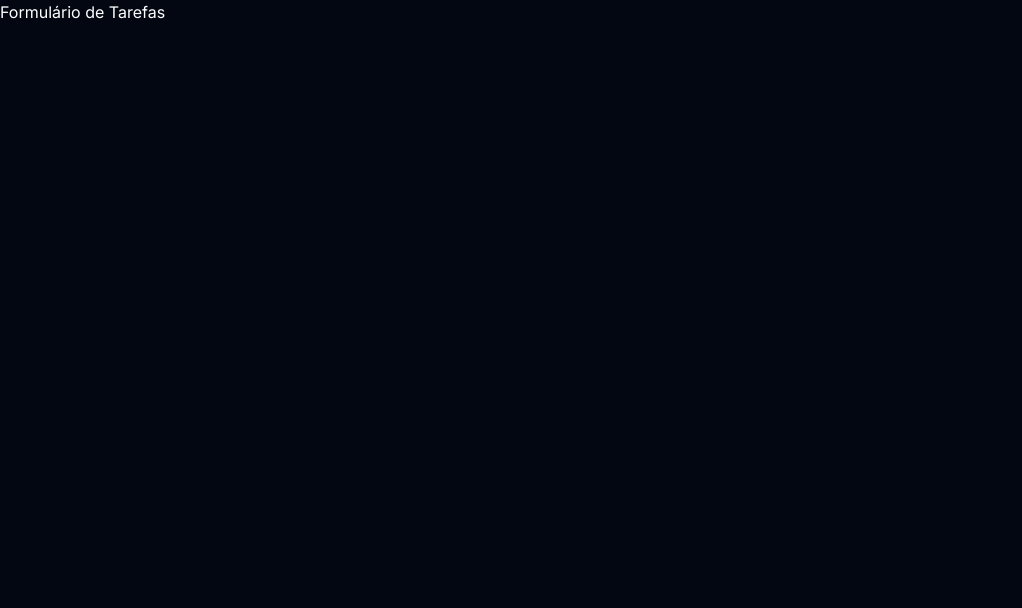
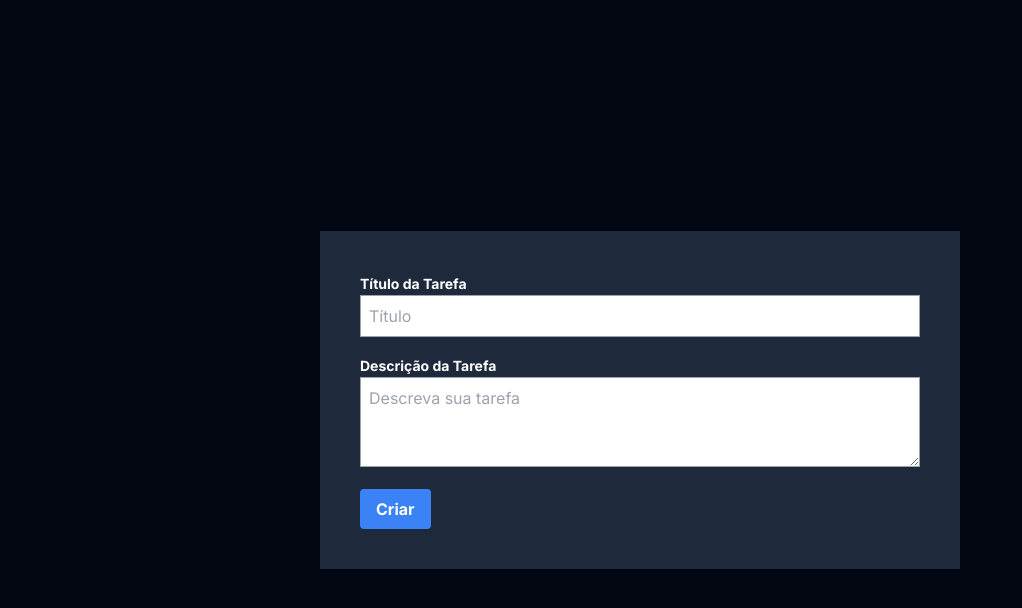
Before and after one commit to Levandovski/nextjs13-prisma-crud, a Next.js app: page /new in a window 1280 px wide. Shown: the top 608 px of the page, without its empty margins (0-1022 px from the left). Built offline with nearby package versions, Linux system fonts and the light colour scheme.

Commit message:
lista de tarefas

```diff
--- a/src/app/new/page.tsx
+++ b/src/app/new/page.tsx
@@ -1,7 +1,61 @@
-export default function NewPage(){
+"use client";
+
+import { useRouter } from "next/navigation";
+import { FormEvent } from "react"
+
+
+export default function NewPage() {
+
+    const router = useRouter();
+
+
+    const onSubmit = async (e: FormEvent) => {
+        e.preventDefault();
+
+        const target = e.target as any;
+        const { title, description } = target;
+
+        const res = await fetch('/api/tasks', {
+            method: 'POST',
+            body: JSON.stringify({
+                title: title.value,
+                description: description.value
+            }),
+            headers: {
+                'Content-Type': 'application/json'
+            }
+        })
+
+        router.push('/')
+
+    }
+
     return (
-        <div>
-            <h1>Formulário de Tarefas</h1>
+        <div className="h-screen flex justify-center items-center">
+            <form
+                className="bg-slate-800 p-10 sm:w-1/4 md:w-1/2"
+                onSubmit={onSubmit}
+            >
+                <label htmlFor="title" className="font-bold text-sm">Título da Tarefa</label>
+                <input
+                    id="title"
+                    type="text"
+                    className="border border-gray-400 p-2 mb-4 w-full text-black"
+                    placeholder="Título"
+                />
+                <label htmlFor="description" className="font-bold text-sm">Descrição da Tarefa</label>
+                <textarea
+                    id="description"
+                    className="border border-gray-400 p-2 mb-4 w-full text-black"
+                    rows={3}
+                    placeholder="Descreva sua tarefa"
+                ></textarea>
+                <button
+                    className="bg-blue-500 hover:bg-blue-700 text-white font-bold py-2 px-4 rounded"
+                >
+                    Criar
+                </button>
+            </form>
         </div>
     )
 }
--- a/src/app/page.tsx
+++ b/src/app/page.tsx
@@ -1,7 +1,31 @@
-export default function HomePage(){
+interface ITasks {
+  id: number,
+  title: string,
+  description: string,
+  createdAt: string
+}
+
+
+async function loadTasks(): Promise<ITasks[]> {
+  const res = await fetch('http://localhost:3001/api/tasks')
+  const data = await res.json();
+  return data;
+}
+
+
+export default async function HomePage() {
+  const tasks = await loadTasks();
   return (
-    <div>
-      <h1>Tarefas</h1>
-    </div>
+    <section className="container mx-auto">
+      <div className="grid grid-cols-3 gap-3 mt-10">
+        {tasks.map((task) => (
+          <div key={task.id} className="bg-slate-900 p-3 hover:bg-slate-800 hover:cursor-pointer">
+            <h3 className="font-bold text-2xl mb-2">{task.title}</h3>
+            <p>{task.description}</p>
+            <p>{new Date(task.createdAt).toLocaleDateString()}</p>
+          </div>
+        ))}
+      </div>
+    </section>
   )
 }
```
Also changed, not shown: 1 other file (tests, documents, lock files or other folders).
